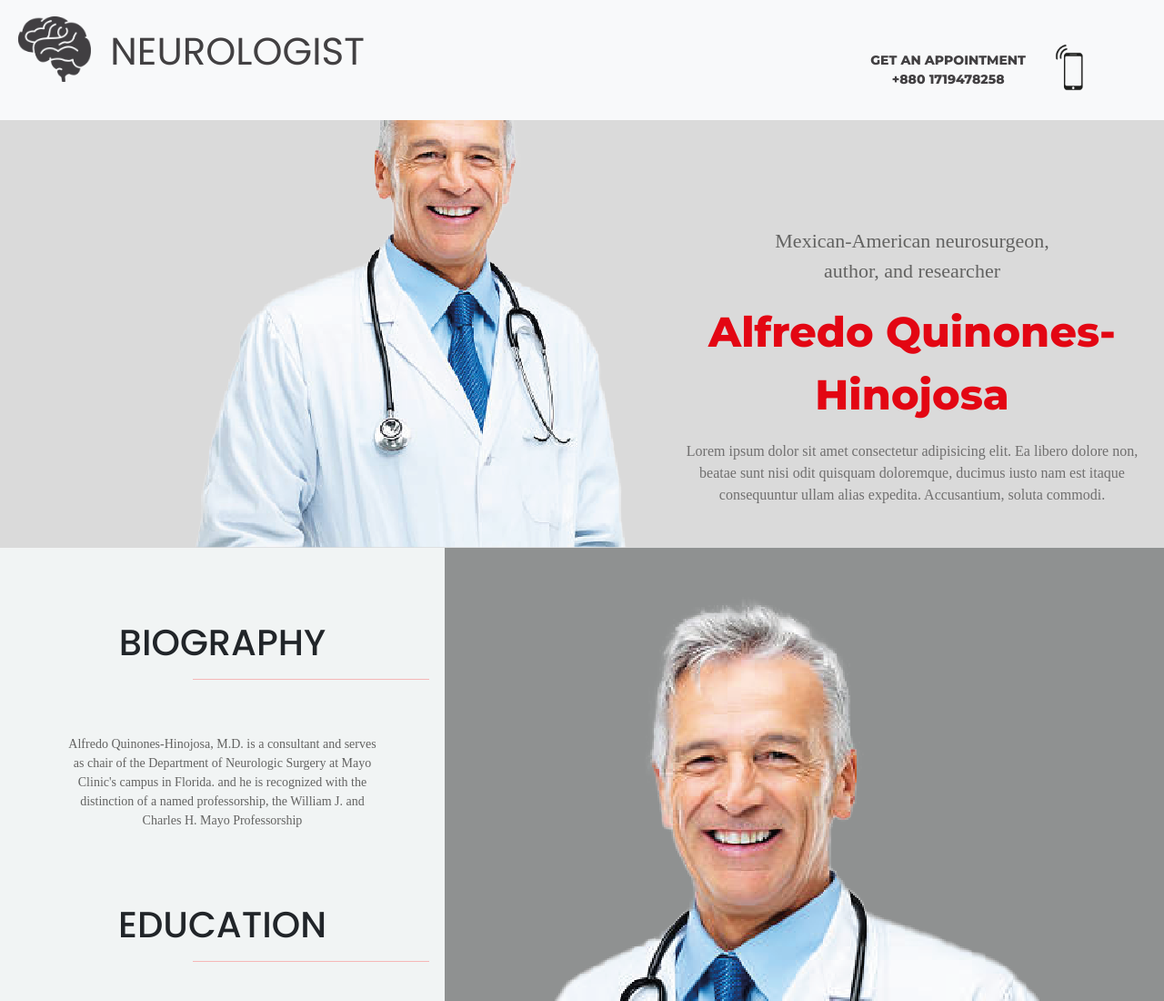
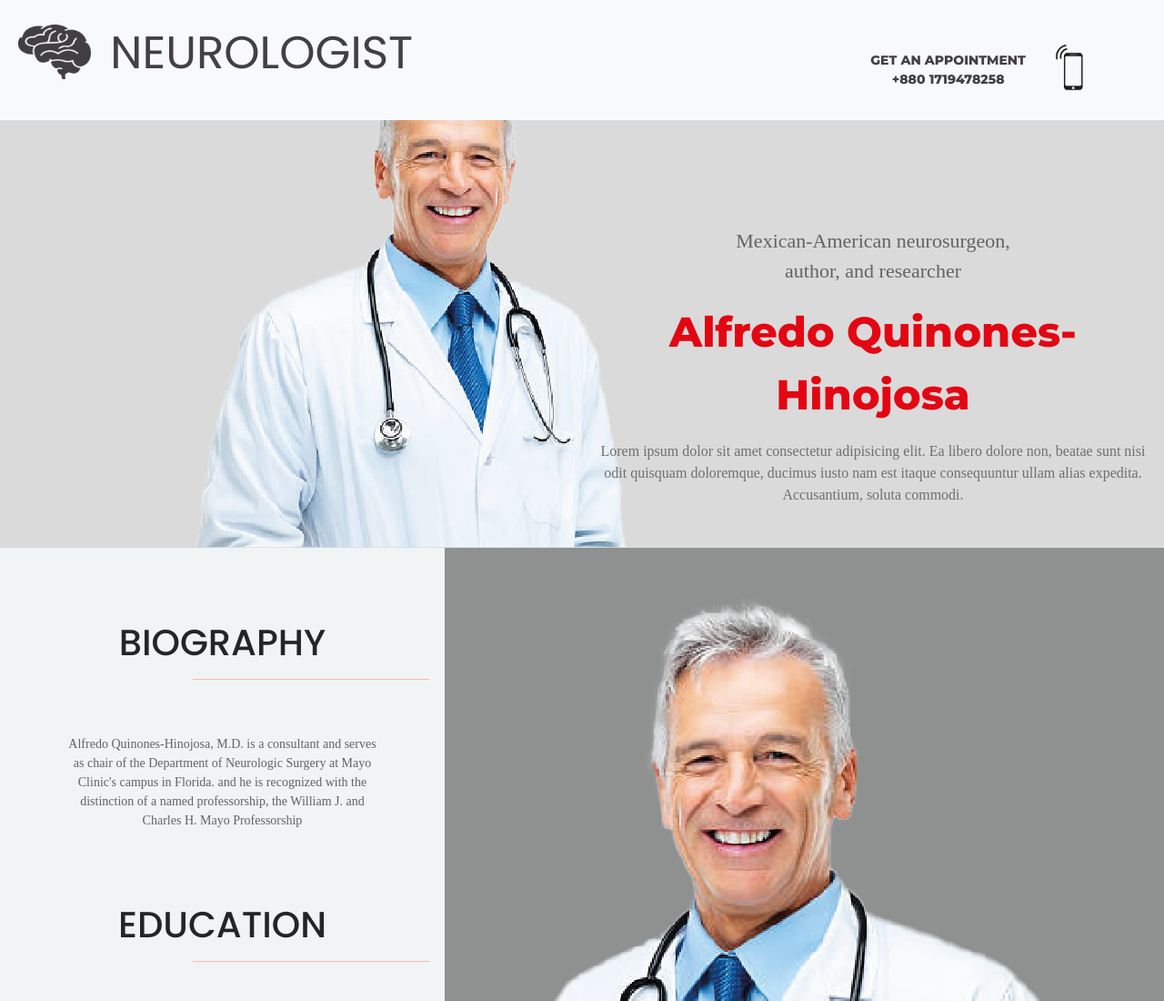
Before and after one commit to mzashawn/Oshni_Template_Build_Project, a plain HTML site: page index.html in a window 1280 px wide. Shown: the top 1100 px of the page at 91% size. Drawn offline with nearby package versions, Linux system fonts and the light colour scheme.

Commit message:
Doctor-Portfolio-Template

```diff
--- a/index.html
+++ b/index.html
@@ -23,14 +23,49 @@
     <link rel="preconnect" href="https://fonts.googleapis.com">
     <link rel="preconnect" href="https://fonts.gstatic.com" crossorigin>
     <link href="https://fonts.googleapis.com/css2?family=Montserrat:wght@800&display=swap" rel="stylesheet">
+
+
+    <style>
+        @media screen and (min-width: 240px) {
+            .initialLogo {
+                width: 60px;
+                height: 60px;
+
+            }
+
+            .textneurologist {
+                font-size: 50px;
+
+            }
+
+
+
+
+
+
+
+            @media screen and (min-width: 980px) {
+                .initialLogo {
+                    width: 60px;
+                    height: 60px;
+
+                }
+
+                .textneurologist {
+                    font-size: 50px;
+                    margin: 120px;
+                }
+    </style>
 </head>
+
 
 <body>
 
     <!-- code goes here -->
 
+
     <nav class="navbar  fixed-top navbar-expand-lg  navbar-light bg-light ">
-        <div class="container-fluid ">
+        <div class="container-fluid">
             <a class="navbar-brand " href="#">
                 <img src="./Images/Logo Appointment Section.png" style="width: 80px;" alt=""
                     class="initialLogo mb-4 mx-2">
@@ -52,11 +87,11 @@
 
     <!-- HeaderBanner Div-->
 
-    <div class="container-fluid headerbanner ">
+    <div class="container-fluid headerbanner">
         <div class="row">
-            <div class="col mt-5"> <img src="./Images/Doc Image/Asset 1.png" alt="" class="bannerimage ">
+            <div class="col-sm-12  col-lg-6 mt-5"> <img src="./Images/Doc Image/Asset 1.png" alt="" class="bannerimage">
             </div>
-            <div class=" col   mt-5">
+            <div class="col-sm-12 col-lg-6 mt-5">
                 <p style="font-size: 22px;" id="textInt">Mexican-American neurosurgeon, <br /> <span>author,
                         and
                         researcher</span></p>
@@ -209,7 +244,7 @@
                 <!-- //3rd row -->
 
                 <div class="row">
-                    <div class="col mt-3  ps-5 ms-5">
+                    <div class="col  mt-3  ps-5 ms-5">
                         <span class="time d-flex justify-content-between border-bottom border-dark ms-2">
                             <p>TUESDAY</p>
                             <p>09:oo am To 10:00 pm</p>
@@ -229,7 +264,7 @@
                         </span>
 
                     </div>
-                    <div class="col  mt-3  ps-5 ms-5">
+                    <div class="col   mt-3  ps-5 ms-5">
                         <span class="time d-flex justify-content-between border-bottom border-dark  ms-4 me-5">
                             <p>SATURDAY</p>
                             <p>09:oo am To 10:00 pm</p>
```
